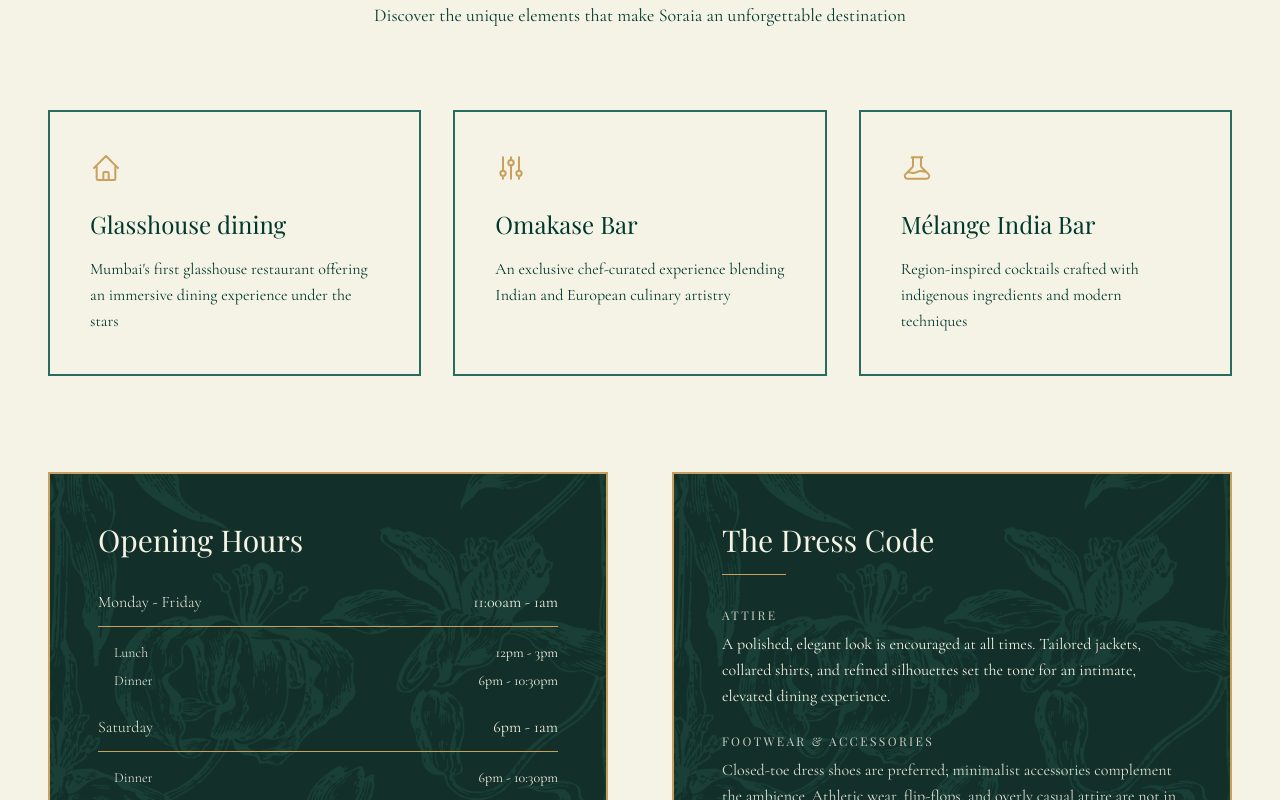
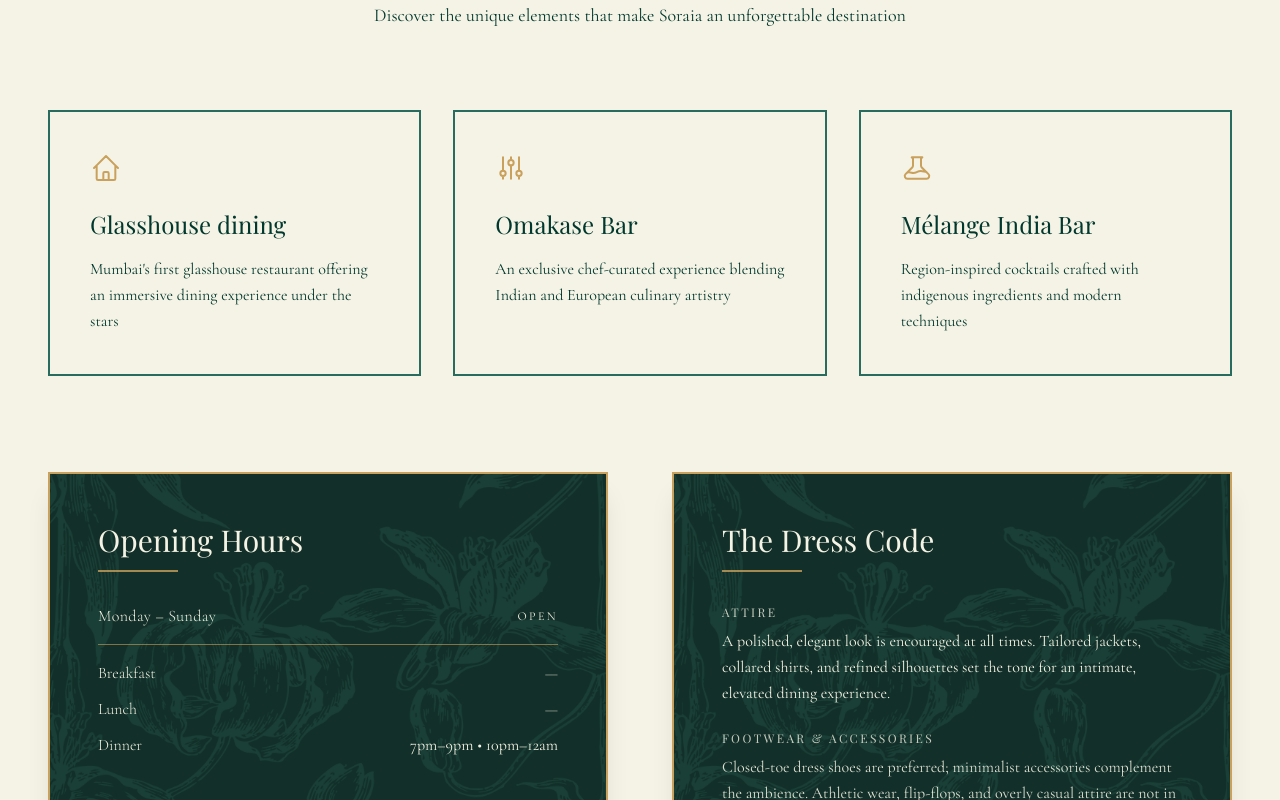
Before and after one commit to ashmay29/Soraia, a Next.js app in the folder apps/kepler/: page / in a window 1280 px wide. Shown: the part 2000-2800 px from the top of the page. Built offline with nearby package versions, Linux system fonts and the light colour scheme; a web font is replaced by a local one.

Commit message:
Change Details

```diff
--- a/apps/kepler/src/components/Contact.tsx
+++ b/apps/kepler/src/components/Contact.tsx
@@ -37,7 +37,7 @@ export default function Contact() {
         <div className="grid grid-cols-1 gap-16 lg:grid-cols-2">
           {/* Left Side - Contact Info */}
           <div
-            className={`transition-all duration-1000 ${
+            className={`relative z-10 transition-all duration-1000 ${
               isVisible ? "translate-x-0 opacity-100" : "-translate-x-10 opacity-0"
             }`}
           >
@@ -60,19 +60,42 @@ export default function Contact() {
                 <h3 className="text-primary mb-3 text-xs tracking-[0.2em] uppercase">
                   Reservations
                 </h3>
-                <p className="text-foreground text-lg leading-relaxed">
-                  For reservations and inquiries,
-                  <br />
-                  please contact our team
-                </p>
+                <div className="text-foreground mt-4 grid grid-cols-2 gap-x-6 gap-y-1 text-base md:text-lg">
+                  <span className="font-light">Party enquiry</span>
+                  <a
+                    href="tel:+919004958000"
+                    className="hover:text-gold justify-self-end text-right whitespace-nowrap transition-colors"
+                  >
+                    +91 90049 58000
+                  </a>
+
+                  <span className="font-light">Reservations</span>
+                  <div className="flex items-center gap-2 justify-self-end text-right whitespace-nowrap tabular-nums md:gap-3">
+                    <a
+                      href="tel:+919004938000"
+                      className="hover:text-gold text-right whitespace-nowrap transition-colors"
+                    >
+                      +91 90049 38000
+                    </a>
+                    <span className="opacity-70">•</span>
+                    <a
+                      href="tel:+919004883000"
+                      className="hover:text-gold text-right whitespace-nowrap transition-colors"
+                    >
+                      +91 90048 83000
+                    </a>
+                  </div>
+                </div>
               </div>
 
               <div>
                 <h3 className="text-primary mb-3 text-xs tracking-[0.2em] uppercase">Connect</h3>
                 <div className="flex gap-6">
                   <a
-                    href="#"
-                    className="text-foreground hover:text-gold transition-colors duration-300"
+                    href="https://www.instagram.com/soraiabombay?igsh=eXRrYTI0YmV0ZG9"
+                    target="_blank"
+                    rel="noopener noreferrer"
+                    className="text-foreground hover:text-gold -m-2 inline-flex touch-manipulation items-center rounded p-2 transition-colors duration-300"
                     aria-label="Instagram"
                   >
                     <svg className="h-6 w-6" fill="currentColor" viewBox="0 0 24 24">
@@ -92,14 +115,14 @@ export default function Contact() {
           </div>
           {/* Right Side - Reservation (Envelope with letter) */}
           <div
-            className={`transition-all duration-1000 ${
+            className={`relative z-0 transition-all duration-1000 ${
               isVisible ? "translate-x-0 opacity-100" : "translate-x-10 opacity-0"
             }`}
             style={{ transitionDelay: "200ms" }}
           >
             <div className="relative mx-auto w-full">
               {/* Envelope image */}
-              <div className="relative -mt-40 h-136 w-full rounded-md bg-[url('/envelope/openenvelope.png')] bg-size-[120%] bg-center bg-no-repeat md:bg-size-[130%] lg:h-192 lg:bg-size-[140%]">
+              <div className="pointer-events-none relative -mt-40 h-136 w-full rounded-md bg-[url('/envelope/openenvelope.png')] bg-size-[120%] bg-center bg-no-repeat md:bg-size-[130%] lg:h-192 lg:bg-size-[140%]">
                 {/* Reservation graphic centered in the white space */}
                 <Image
                   src="/envelope/reservation.png"
@@ -111,7 +134,7 @@ export default function Contact() {
               </div>
 
               {/* CTA Button below the envelope */}
-              <div className="-mt-24">
+              <div className="pointer-events-auto -mt-24">
                 <button className="bg-gold text-primary hover:bg-accent hover:text-background border-gold font-display mx-auto block rounded-sm border-2 px-8 py-4 text-xs tracking-[0.2em] uppercase">
                   MAKE A RESERVATION?
                 </button>
--- a/apps/kepler/src/components/Experience.tsx
+++ b/apps/kepler/src/components/Experience.tsx
@@ -131,56 +131,47 @@ export default function Experience() {
           style={{ transitionDelay: "800ms" }}
         >
           <div
-            className="bg-primary text-background border-gold relative border-2 p-12"
+            className="bg-primary/95 text-background border-gold relative border-2 p-12 shadow-xl backdrop-blur-sm"
             style={{
               backgroundImage: "url('/background/background.png')",
               backgroundSize: "cover",
               backgroundPosition: "center",
             }}
           >
-            <h3 className="font-display mb-8 text-3xl">Opening Hours</h3>
-            <div className="space-y-4">
-              <div className="border-gold flex justify-between border-b pb-3">
-                <span className="font-light">Monday - Friday</span>
-                <span>11:00am - 1am</span>
+            <h3 className="font-display mb-3 text-3xl">Opening Hours</h3>
+            <div className="bg-gold/80 mb-8 h-[2px] w-20"></div>
+            <div className="space-y-4 text-base">
+              <div className="border-gold/60 flex items-center justify-between border-b pb-4">
+                <span className="font-light tracking-wide">Monday – Sunday</span>
+                <span className="text-xs tracking-[0.2em] uppercase">Open</span>
               </div>
-              <div className="space-y-2 pl-4 text-sm">
-                <div className="flex justify-between">
+              <div className="space-y-3">
+                <div className="flex items-center justify-between">
+                  <span className="font-light">Breakfast</span>
+                  <span className="opacity-70">—</span>
+                </div>
+                <div className="flex items-center justify-between">
                   <span className="font-light">Lunch</span>
-                  <span>12pm - 3pm</span>
+                  <span className="opacity-70">—</span>
                 </div>
-                <div className="flex justify-between">
+                <div className="flex items-center justify-between">
                   <span className="font-light">Dinner</span>
-                  <span>6pm - 10:30pm</span>
+                  <span>7pm–9pm • 10pm–12am</span>
                 </div>
-              </div>
-              <div className="border-gold flex justify-between border-b pt-2 pb-3">
-                <span className="font-light">Saturday</span>
-                <span>6pm - 1am</span>
-              </div>
-              <div className="pl-4 text-sm">
-                <div className="flex justify-between">
-                  <span className="font-light">Dinner</span>
-                  <span>6pm - 10:30pm</span>
-                </div>
-              </div>
-              <div className="flex justify-between pt-2">
-                <span className="font-light">Sunday</span>
-                <span className="text-gray">Closed</span>
               </div>
             </div>
           </div>
 
           <div
-            className="bg-primary text-background border-gold relative border-2 p-12"
+            className="bg-primary/95 text-background border-gold relative border-2 p-12 shadow-xl backdrop-blur-sm"
             style={{
               backgroundImage: "url('/background/background.png')",
               backgroundSize: "cover",
               backgroundPosition: "center",
             }}
           >
-            <h3 className="font-display mb-4 text-3xl">The Dress Code</h3>
-            <div className="bg-gold mb-8 h-px w-16"></div>
+            <h3 className="font-display mb-3 text-3xl">The Dress Code</h3>
+            <div className="bg-gold/80 mb-8 h-[2px] w-20"></div>
             <div className="space-y-6">
               <div>
                 <h4 className="text-background/80 mb-2 text-xs tracking-[0.2em] uppercase">
```
Also changed, not shown: apps/kepler/src/components/navbar/Navigation.tsx (+7 -49 lines).
